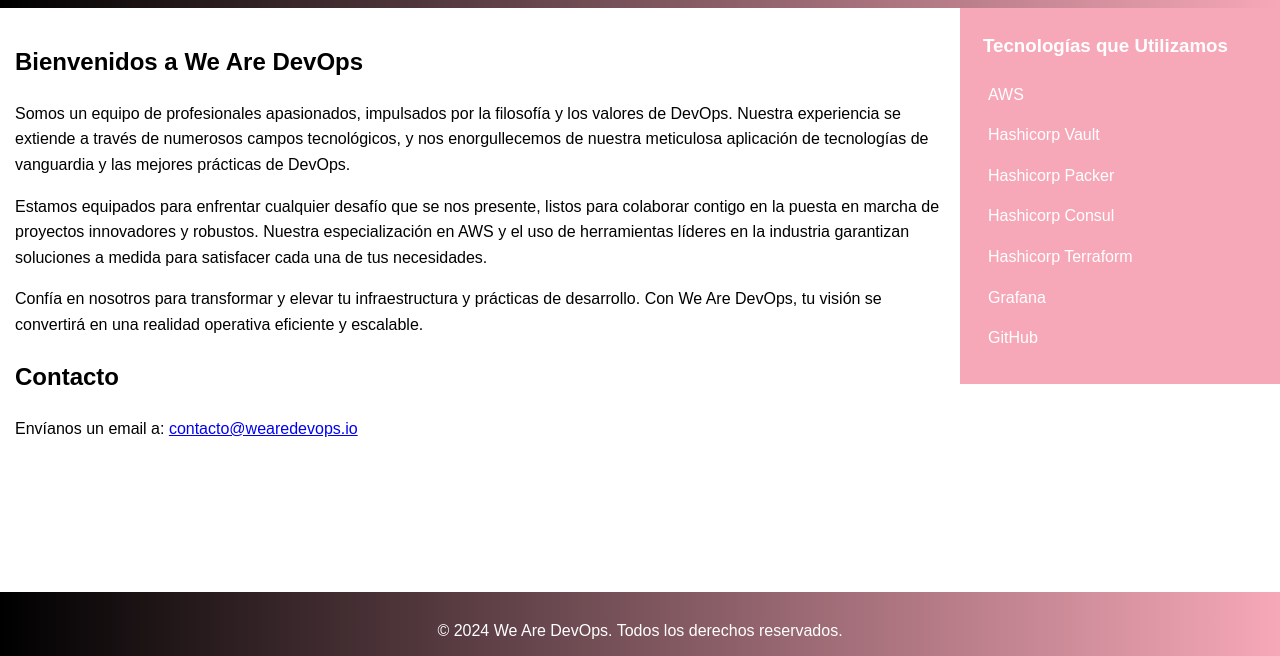
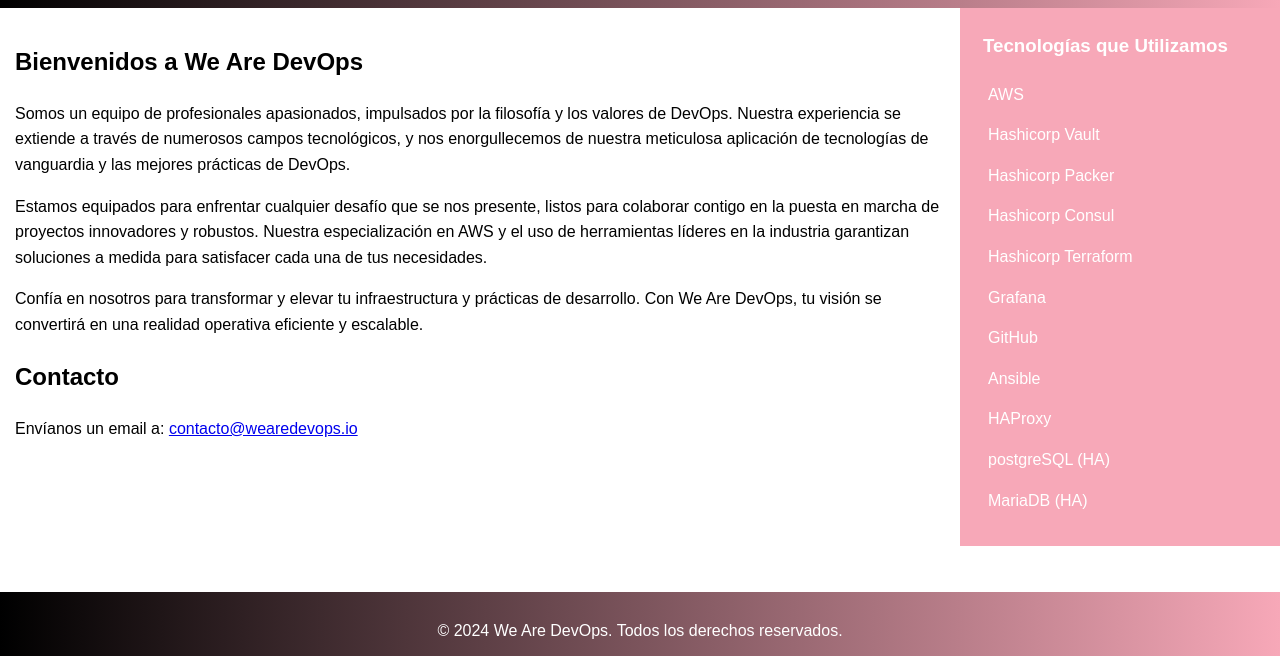
Before and after one commit to mokelean/wearedevops.io, a plain HTML site: page index.html in a window 1280 px wide. Shown: the part 144-800 px from the top of the page. Drawn offline with Linux system fonts and the light colour scheme.

Commit message:
se agregan mas tecnologias

```diff
--- a/index.html
+++ b/index.html
@@ -72,6 +72,10 @@
                     <li>Hashicorp Terraform</li>
                     <li>Grafana</li>
                     <li>GitHub</li>
+                    <li>Ansible</li>
+                    <li>HAProxy</li>
+                    <li>postgreSQL (HA)</li>
+                    <li>MariaDB (HA)</li>
                     <!-- Agrega más tecnologías aquí -->
                 </ul>
             </div>
```
